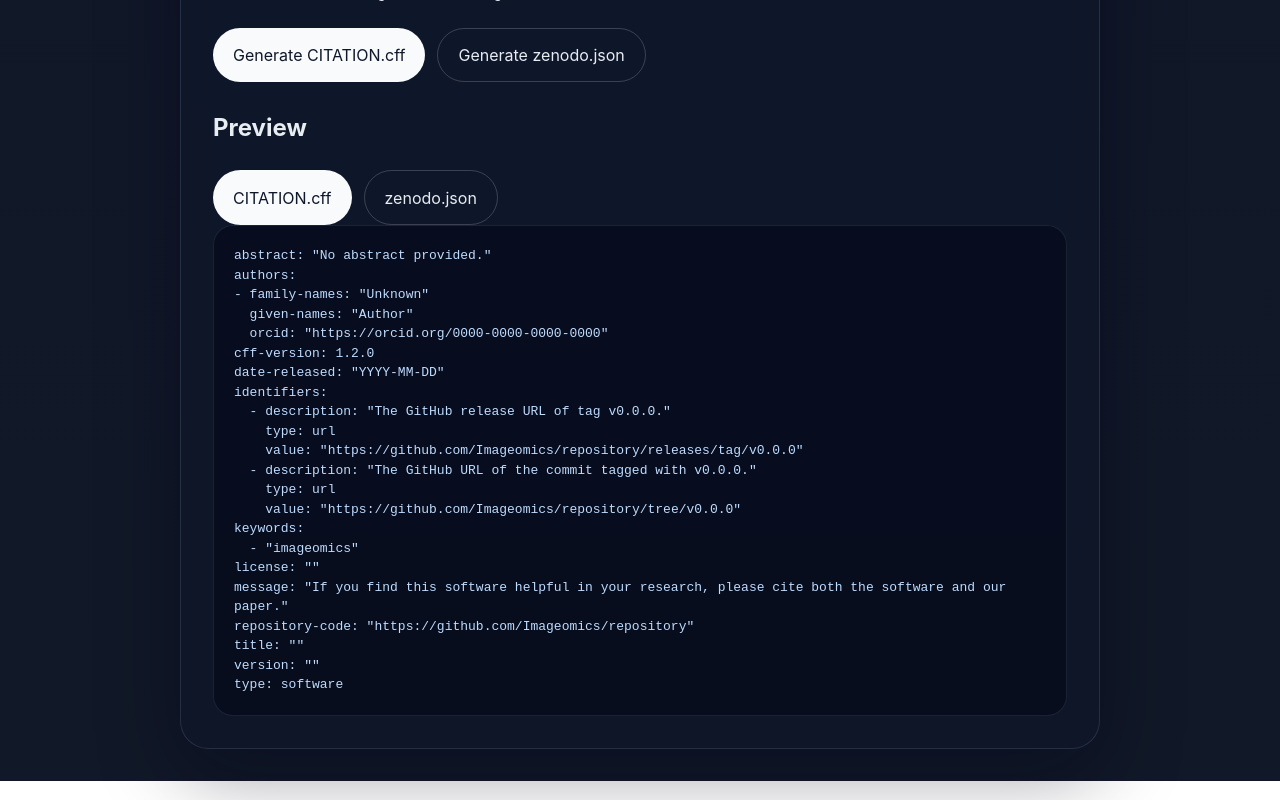
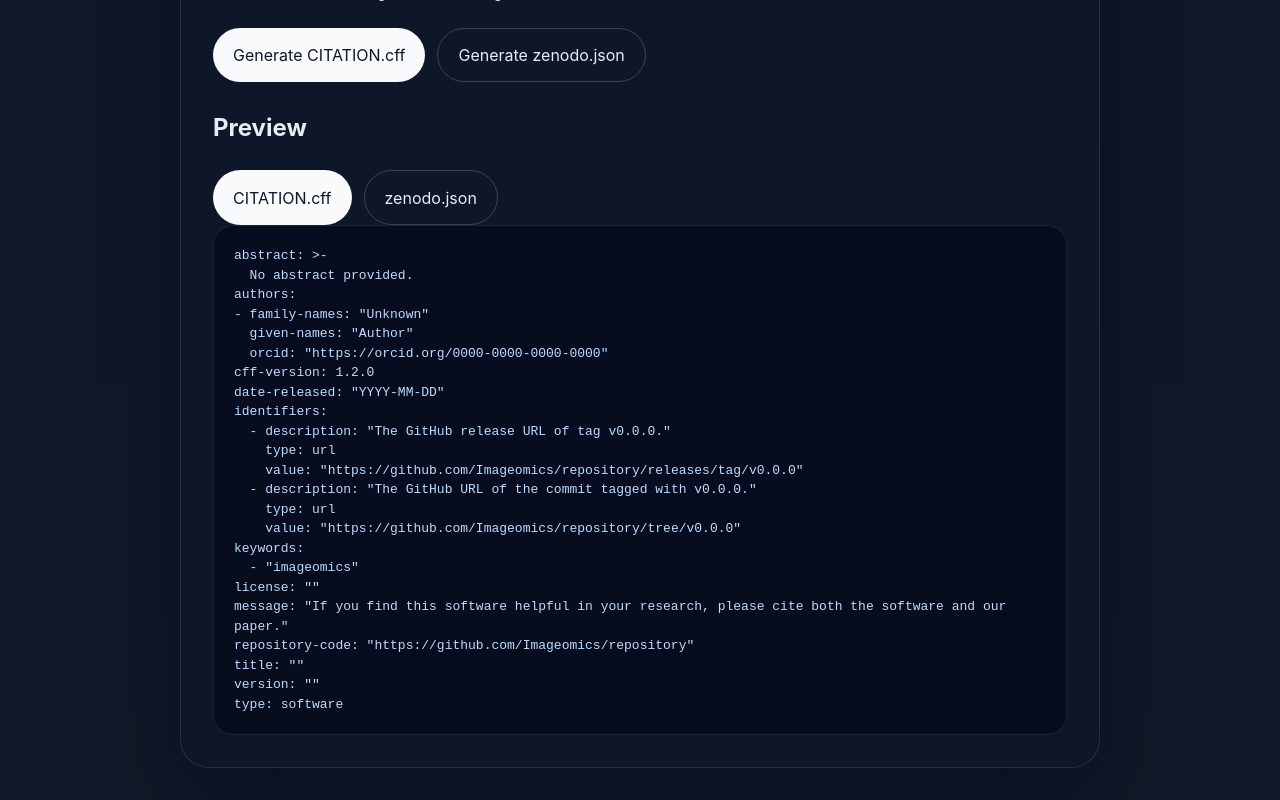
Before and after one commit to Imageomics/OpenCite, a React (Vite) app: page / in a window 1280 px wide. Shown: the part 1819-2619 px from the top of the page. Built offline with nearby package versions, Linux system fonts and the light colour scheme.

Commit message:
feat(cff): output abstract as YAML block scalar with preserved multiline formatting

```diff
--- a/src/App.jsx
+++ b/src/App.jsx
@@ -127,6 +127,13 @@
     .replace(/"/g, '\\"');
 }
 
+function indentBlock(value) {
+  return String(value ?? '')
+    .split('\n')
+    .map((line) => `  ${line}`)
+    .join('\n');
+}
+
 function normalizeMetadata(form) {
   const authors = parseAuthors(form.authors ?? []);
   const keywords = normalizeKeywords(form.keywords ?? '');
@@ -175,9 +182,11 @@
   const keywords = keywordsWithDefault.map(
     (keyword) => `  - "${quoteYAML(keyword)}"`,
   );
+  const abstractText = metadata.abstract || 'No abstract provided.';
 
   return [
-    `abstract: "${quoteYAML(metadata.abstract || 'No abstract provided.')}"`,
+    'abstract: >-',
+    indentBlock(abstractText),
     'authors:',
     ...(authors.length
       ? authors
```
